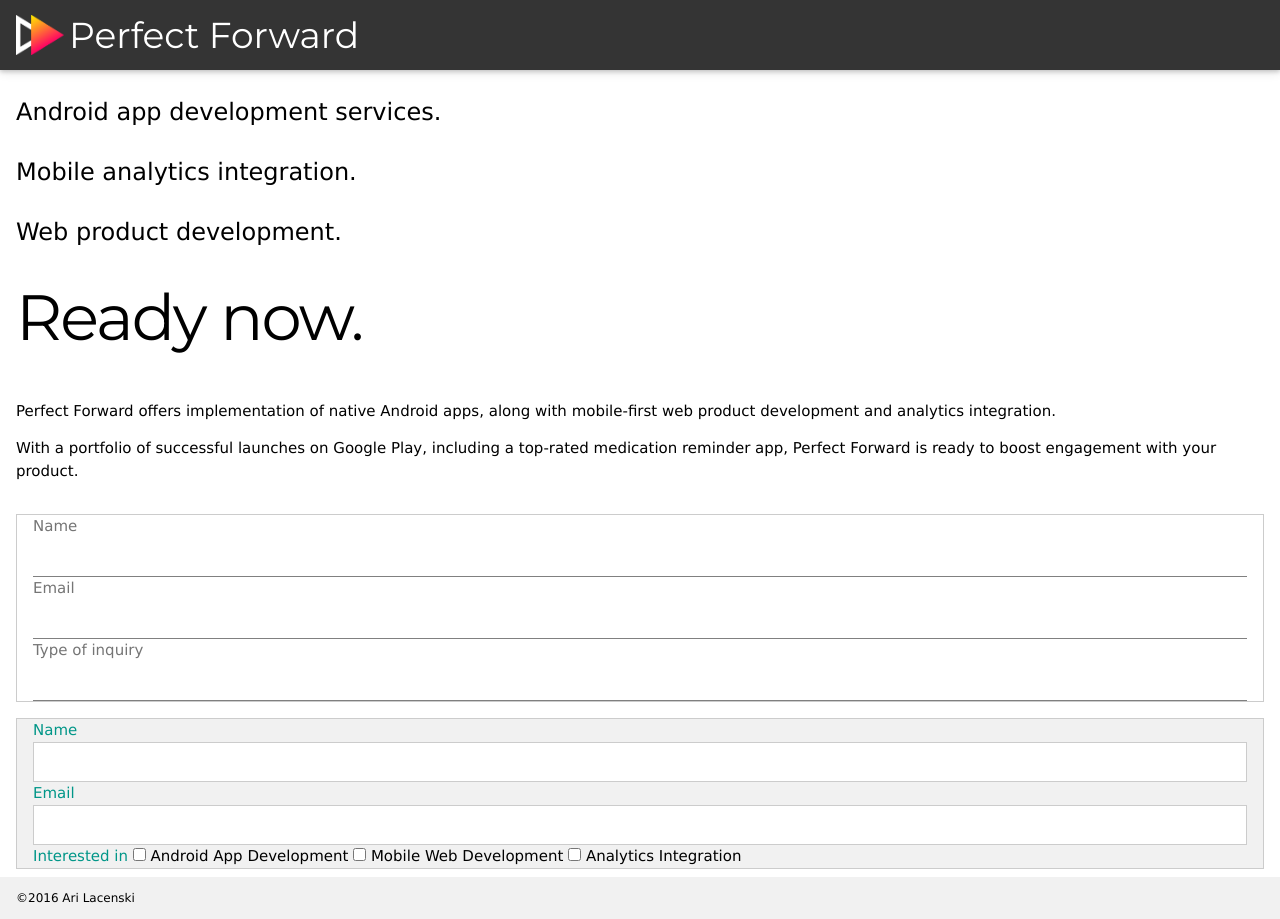
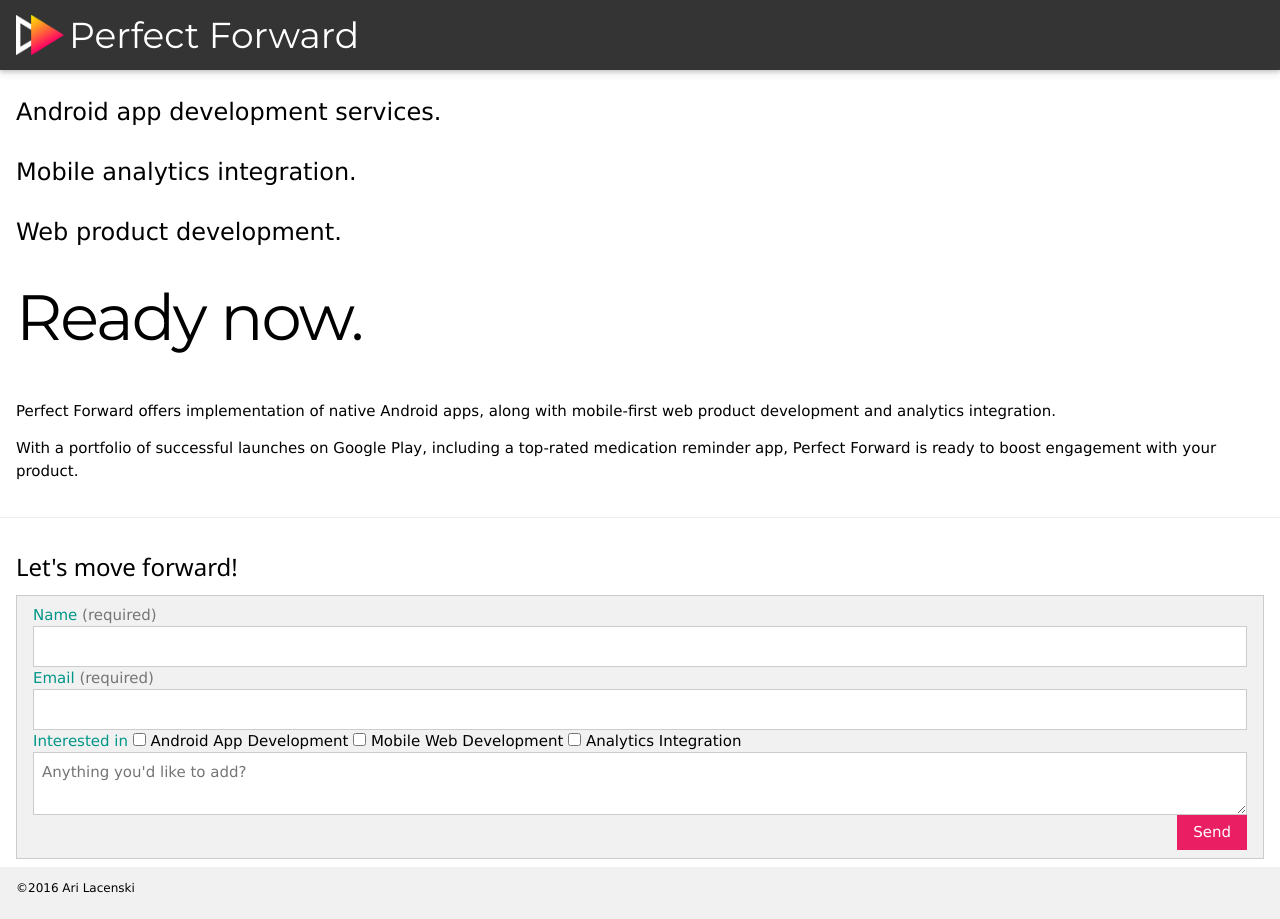
Before and after one commit to tensory/tensory.github.io, a Jekyll site: the page built from index.html, in a window 1280 px wide. Built offline with Jekyll 4.4.1, drawn with Linux system fonts in a browser that asks for light colours.

Commit message:
Finished adding form fields.

```diff
--- a/index.html
+++ b/index.html
@@ -15,21 +15,14 @@ layout: default
         With a portfolio of successful launches on Google Play, including a top-rated medication reminder app, Perfect Forward is ready to boost engagement with your product.
     </p>
 </div>
+<hr/>
 <div class="w3-container w3-padding-bottom">
-    <div class="w3-container w3-section w3-border">
-        <label for="contact_name" class="w3-text-grey">Name</label>
-        <input class="w3-input" name="contact_name" type="text" required/>
-        <label for="contact_email" class="w3-text-grey">Email</label>
-        <input class="w3-input" name="contact_email" type="text" required/>
-        <label for="contact_email" class="w3-text-grey">Type of inquiry</label>
-        <input class="w3-input" name="contact_email" type="text" required/>
-    </div>
-
-    <form class="w3-container w3-light-grey w3-border">
-        <label for="contact_name" class="w3-label">Name</label>
+    <h3>Let's move forward!</h3>
+    <form class="w3-container w3-padding w3-light-grey w3-border">
+        <label for="contact_name" class="w3-label">Name</label> <span class="w3-text-grey">(required)</span>
         <input class="w3-input w3-border" name="contact_name" id="contact_name" type="text" autosuggest="name" required/>
 
-        <label for="contact_email" class="w3-label">Email</label>
+        <label for="contact_email" class="w3-label">Email</label>  <span class="w3-text-grey required">(required)</span>
         <input class="w3-input w3-border" name="contact_email" id="contact_email" type="email" autosuggest="email" required/>
 
         <label for="contact_inquiry" class="w3-label">Interested in</label>
@@ -37,7 +30,9 @@ layout: default
         <label class="checkbox-group"><input class="w3-checkbox" name="contact_inquiry" type="checkbox" value="web"/> Mobile Web Development</label>
         <label class="checkbox-group"><input class="w3-checkbox" name="contact_inquiry" type="checkbox" value="analytics"/> Analytics Integration</label>
 
+        <textarea name="contact_more" id="contact_more" class="w3-input w3-border" placeholder="Anything you'd like to add?"></textarea>
 
+        <button class="w3-btn w3-pink w3-right">Send</button>
     </form>
 <!--     <p>
         Want to get started? Contact <a href="mailto:ari@perfectforward.co" class="w3-hover-text-pink">ari@perfectforward.co</a>.
```
